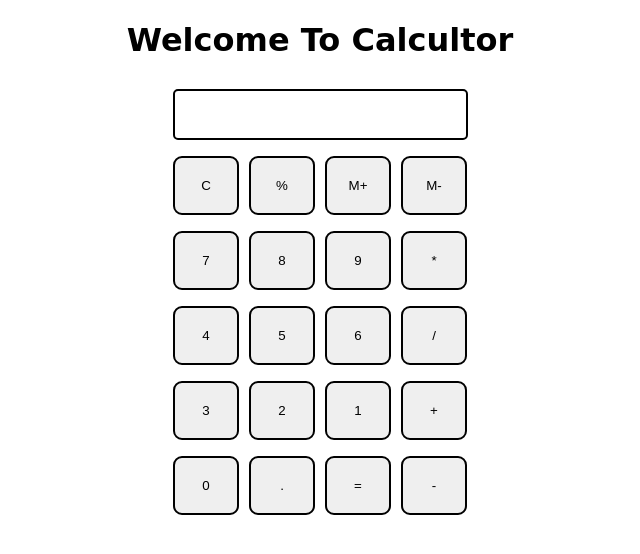
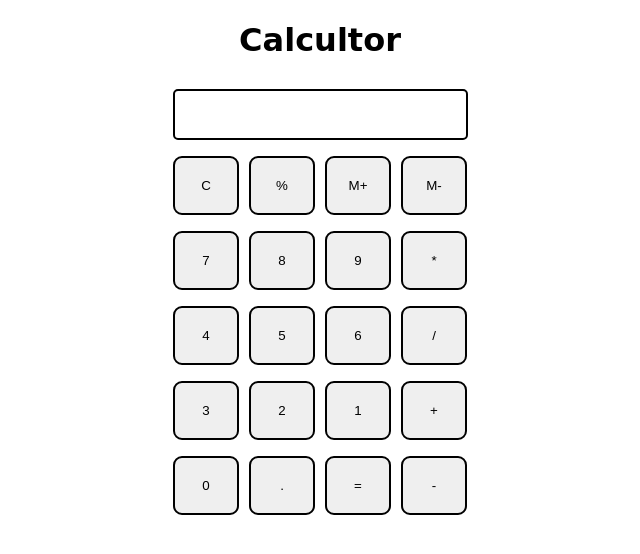
Before and after one commit to RAJJATWA2002/Calculator, a plain HTML site: page index.html in a window 1280 px wide. Shown: the whole page, without its empty margins (320-960 px from the left). Drawn offline with Linux system fonts and the light colour scheme.

Commit message:
Remove sumthing

```diff
--- a/index.html
+++ b/index.html
@@ -10,7 +10,7 @@
 </head>
 
 <body>
-    <h1 class="text-center">Welcome To Calcultor</h1>
+    <h1 class="text-center">Calcultor</h1>
     <div class="container flex flex-col  items-center bg-red mx-auto m-w-20">
         <div class="row">
             <input class="input" type="text" />
```
